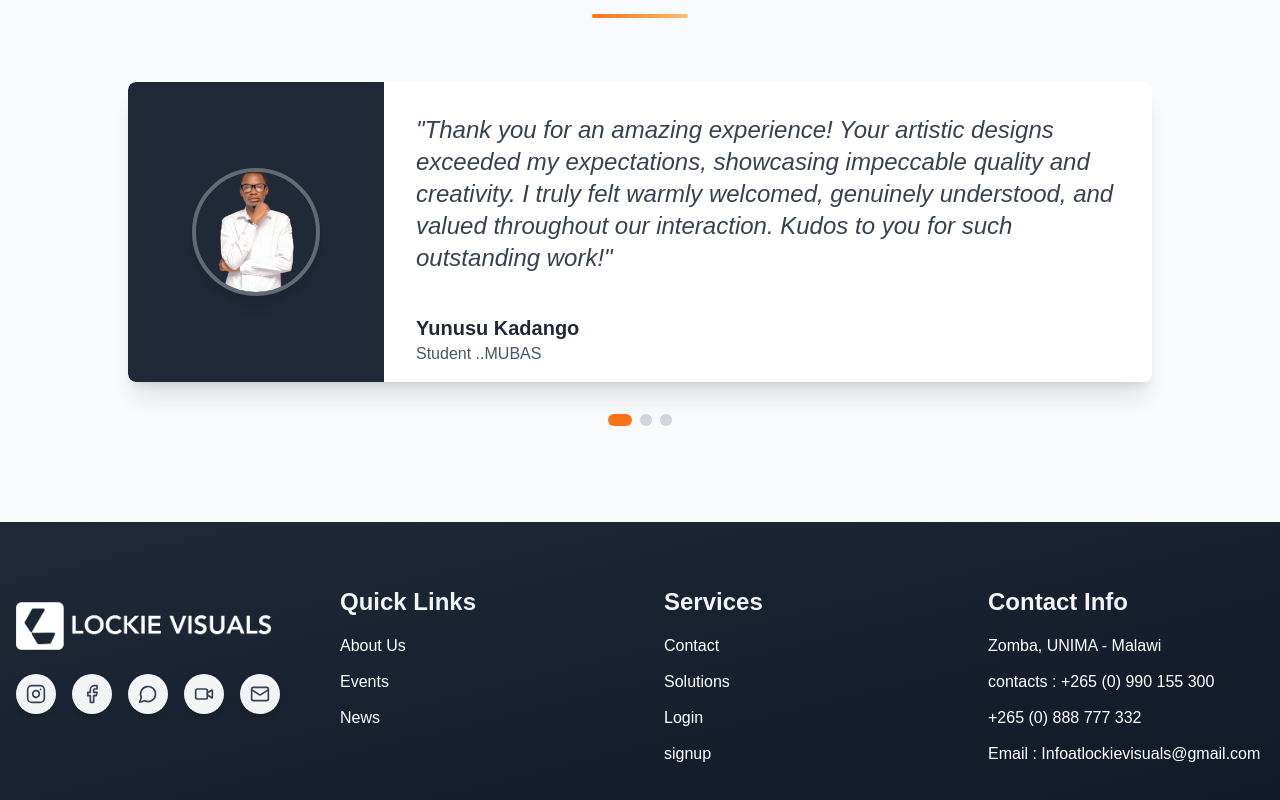
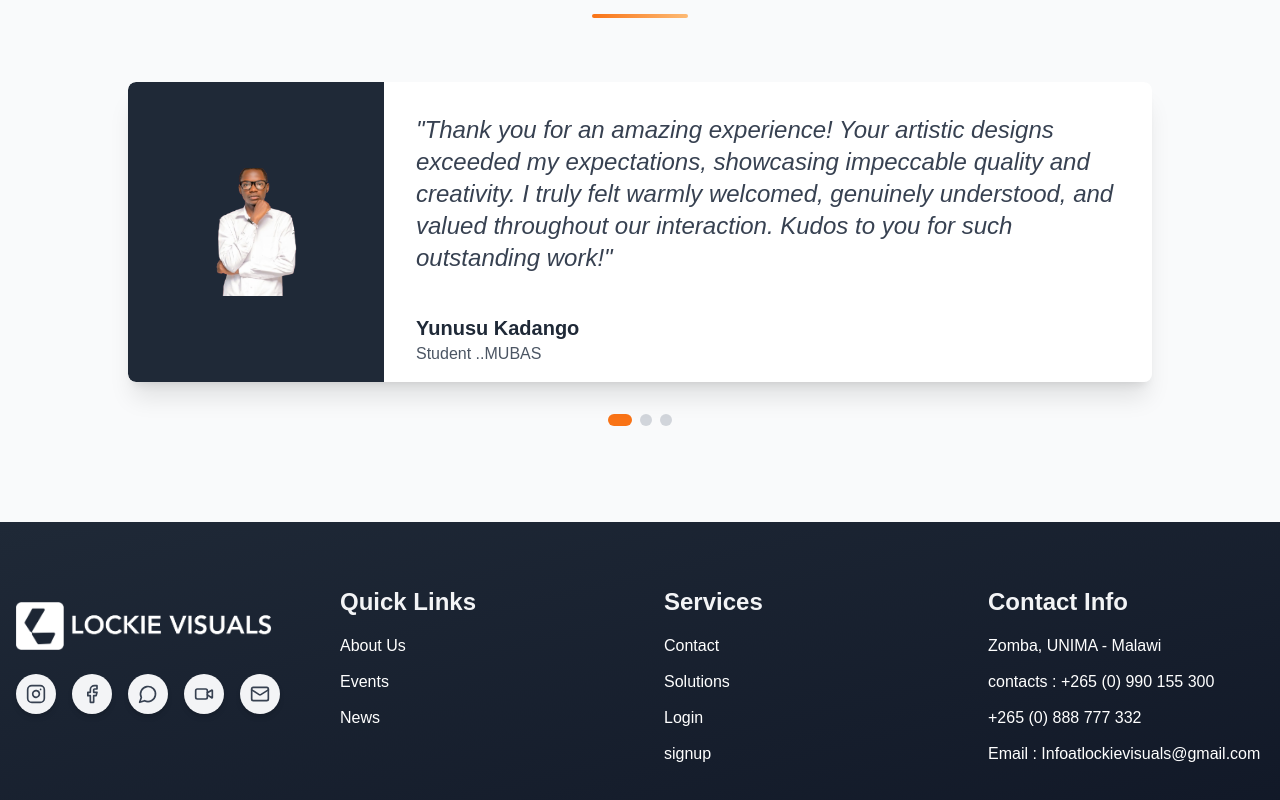
Before and after one commit to kidlocchikapa/lockie-visuals, a React (Create React App) app: page / in a window 1280 px wide. Shown: the part 2251-3051 px from the top of the page. Built offline with nearby package versions, Linux system fonts and the light colour scheme.

Commit message:
removed the circles around the client

```diff
--- a/src/Components/Footer.js
+++ b/src/Components/Footer.js
@@ -55,7 +55,7 @@ const TestimonialCard = ({ testimonial, isActive }) => (
       {/* Left color gradient section */}
       <div className={`w-full md:w-1/4 bg-gradient-to-br ${testimonial.bgColor} p-6 rounded-t-lg md:rounded-l-lg md:rounded-tr-none`}>
         <div className="h-full flex items-center justify-center">
-          <div className="relative h-24 w-24 md:h-32 md:w-32 overflow-hidden rounded-full border-4 border-white/30 shadow-lg">
+          <div className="relative h-24 w-24 md:h-32 md:w-32 overflow-hidden">
             <img src={testimonial.image} alt={testimonial.name} className="h-full w-full object-cover" />
           </div>
         </div>
```
